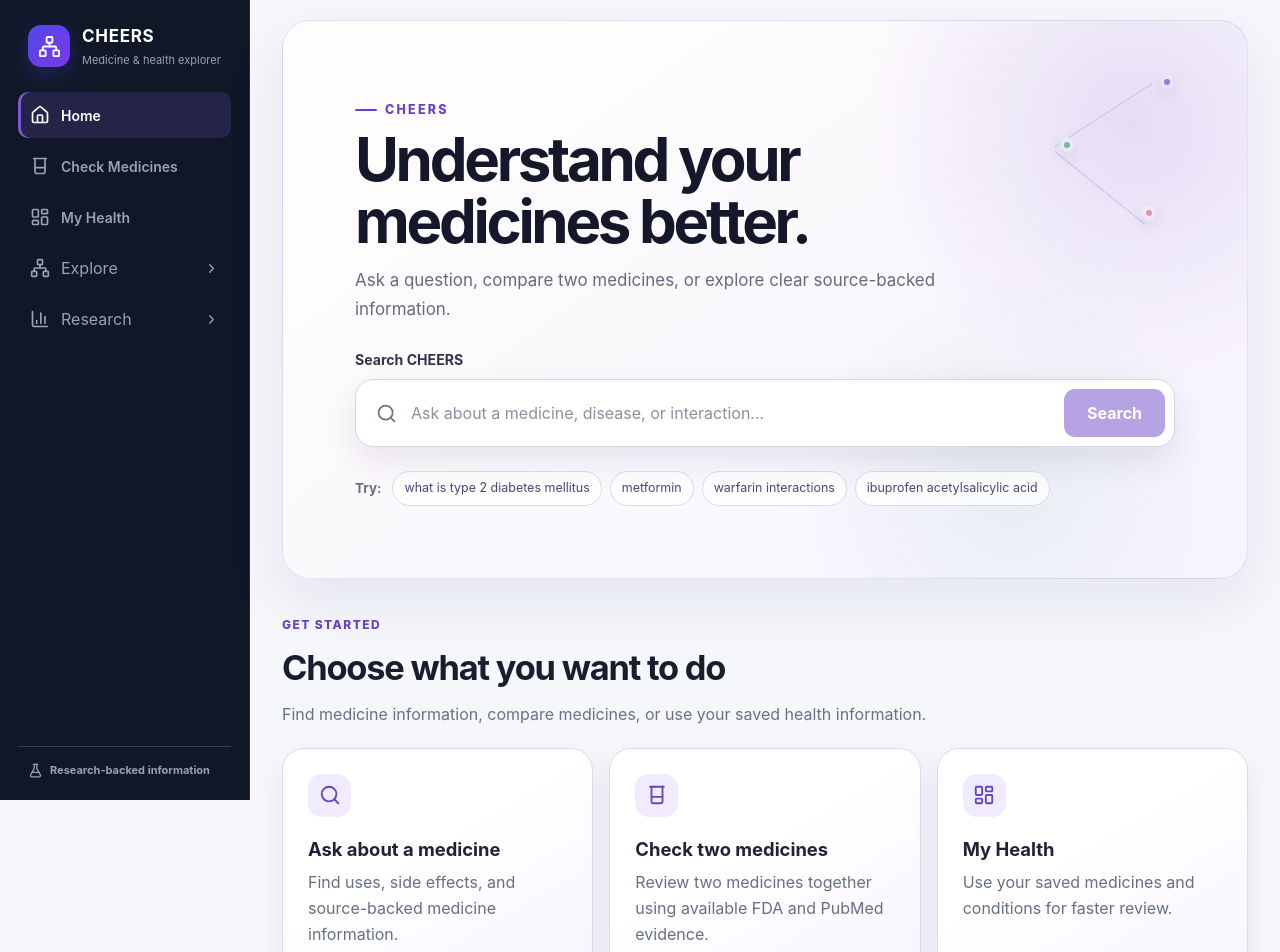
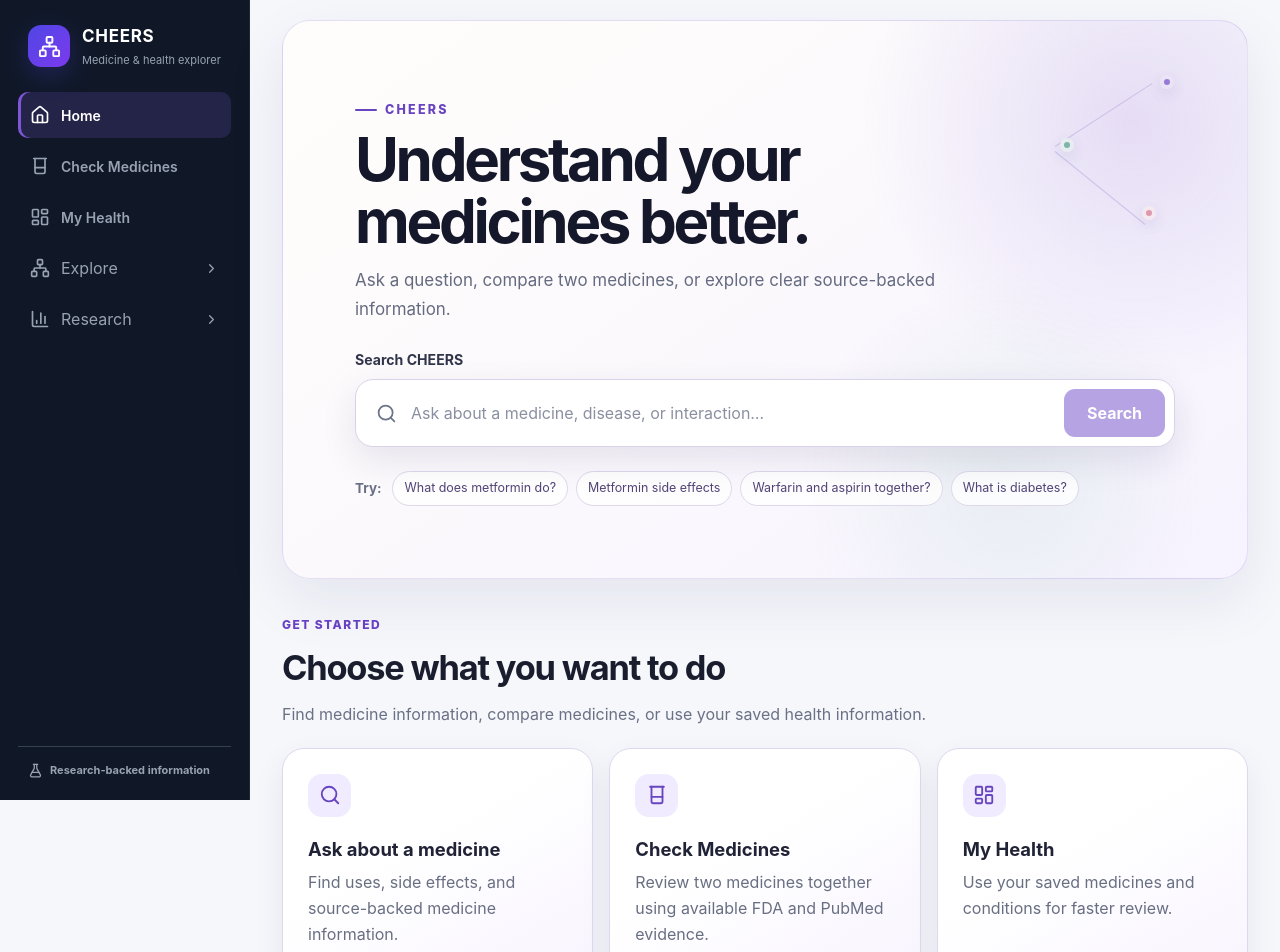
Before and after one commit to Tuvshinjargal03/CHEERS-PrimeKG-RGCN-DDI-Prediction_draft1, a React (Vite) app in the folder frontend/: page /graph#/overview in a window 1280 px wide. Shown: the top 952 px of the page. Built offline with nearby package versions, Linux system fonts and the light colour scheme.

Commit message:
Polish final CHEERS wording and layout

```diff
--- a/frontend/src/data/publicSearchExamples.js
+++ b/frontend/src/data/publicSearchExamples.js
@@ -1,6 +1,6 @@
 export const PUBLIC_SEARCH_EXAMPLES = [
-  'what is type 2 diabetes mellitus',
-  'metformin',
-  'warfarin interactions',
-  'ibuprofen acetylsalicylic acid',
+  'What does metformin do?',
+  'Metformin side effects',
+  'Warfarin and aspirin together?',
+  'What is diabetes?',
 ]
--- a/frontend/src/pages/Home.jsx
+++ b/frontend/src/pages/Home.jsx
@@ -9,7 +9,7 @@ import './PublicSearch.css'
 
 const PRIMARY_ACTIONS = [
   ['Ask about a medicine', 'Find uses, side effects, and source-backed medicine information.', 'Ask CHEERS', '/search', Search],
-  ['Check two medicines', 'Review two medicines together using available FDA and PubMed evidence.', 'Compare medicines', '/check', Beaker],
+  ['Check Medicines', 'Review two medicines together using available FDA and PubMed evidence.', 'Check Medicines', '/check', Beaker],
   ['My Health', 'Use your saved medicines and conditions for faster review.', 'Open My Health', '/my-health', LayoutDashboard],
 ]
 
--- a/frontend/src/pages/PublicSearch.css
+++ b/frontend/src/pages/PublicSearch.css
@@ -904,6 +904,8 @@
 }
 
 .public-answer-actions a {
+  min-width: 0;
+  max-width: 100%;
   padding: 9px 12px;
   border: 1px solid var(--answer-border);
   border-radius: 10px;
@@ -912,6 +914,7 @@
   font-size: 0.8rem;
   font-weight: 730;
   text-decoration: none;
+  overflow-wrap: anywhere;
 }
 
 .public-answer-actions a:hover,
@@ -1523,6 +1526,8 @@
 .public-inline-links a,
 .public-advanced-links a {
   display: inline-flex;
+  min-width: 0;
+  max-width: 100%;
   min-height: 42px;
   align-items: center;
   gap: 8px;
@@ -1534,6 +1539,7 @@
   font-size: 0.84rem;
   font-weight: 730;
   text-decoration: none;
+  overflow-wrap: anywhere;
 }
 
 .public-inline-links a:hover,
@@ -1617,6 +1623,9 @@
 }
 
 .public-source-chip {
+  min-width: 0;
+  max-width: 100%;
+  overflow-wrap: anywhere;
   padding: 5px 9px;
   border: 1px solid #ddd7ea;
   border-radius: 999px;
@@ -1645,9 +1654,9 @@
   color: var(--answer-accent);
 }
 
-.public-pair-medicines span { display: grid; gap: 2px; }
-.public-pair-medicines strong { color: #303346; }
-.public-pair-medicines small { color: #7b8090; font-size: 0.72rem; }
+.public-pair-medicines span { display: grid; min-width: 0; gap: 2px; }
+.public-pair-medicines strong { color: #303346; overflow-wrap: anywhere; }
+.public-pair-medicines small { color: #7b8090; font-size: 0.72rem; overflow-wrap: anywhere; }
 
 .public-answer-details {
   padding: 14px 17px;
--- a/frontend/src/pages/PublicSearch.jsx
+++ b/frontend/src/pages/PublicSearch.jsx
@@ -47,10 +47,10 @@ const FOOD_LIFESTYLE_TOPIC_LABELS = {
 }
 
 const NATURAL_QUESTION_EXAMPLES = [
-  'Can I take warfarin with ibuprofen?',
-  'Is metformin used for type 2 diabetes mellitus?',
-  'What medicines are used for type 2 diabetes mellitus?',
+  'What does metformin do?',
   'Metformin side effects',
+  'Warfarin and aspirin together?',
+  'What is diabetes?',
 ]
 
 const PUBLIC_SEARCH_TIMEOUT_MS = 65_000
@@ -58,12 +58,12 @@ const SLOW_SEARCH_NOTICE_MS = 10_000
 
 const DESTINATION_DETAILS = {
   pair_external_evidence: {
-    title: 'Review medicine-pair sources',
+    title: 'Review sources',
     description: 'Open independent openFDA and PubMed information retrieved for this pair.',
     icon: Beaker,
   },
   pair_graph_context: {
-    title: 'Explore shared biomedical connections',
+    title: 'Explore relationships',
     description: 'View available gene/protein and disease relationships in the knowledge graph.',
     icon: Network,
   },
@@ -184,8 +184,8 @@ function DrugInformationState({ entity }) {
         <div className="public-answer-actions">
           <Link to={medicinePath}>View medicine</Link>
           <Link to={`${medicinePath}?section=side-effects`}>Side effects</Link>
-          <Link to={`/check?drug_a_id=${encodeURIComponent(entity.entity_id)}`}>Check medicines</Link>
-          <Link to={`${medicinePath}?section=uses`}>Original label information</Link>
+          <Link to={`/check?drug_a_id=${encodeURIComponent(entity.entity_id)}`}>Check Medicines</Link>
+          <Link to={`${medicinePath}?section=uses`}>Original source</Link>
         </div>
       </div>
     </section>
@@ -275,7 +275,7 @@ function DiseaseNutritionSearchState({ answer, disease }) {
         )}
       </div>
       <Link className="public-view-all-medicines" to={destination}>
-        {available ? 'View Nutrition & lifestyle' : 'View disease information'}
+        {available ? 'View Nutrition & lifestyle' : 'View disease'}
         <ArrowRight size={17} aria-hidden="true" />
       </Link>
     </section>
@@ -340,9 +340,9 @@ function DrugDiseaseAnswer({ answer }) {
         )}
       </div>
       <div className="public-answer-actions" aria-label="Medicine and condition actions">
-        <Link to={`/medicines/${encodeURIComponent(drug.entity_id)}`}>View {drug.name}</Link>
-        <Link to={`/diseases/${encodeURIComponent(disease.entity_id)}`}>View {sentenceCase(disease.name)}</Link>
-        <Link to={`/check?drug_a_id=${encodeURIComponent(drug.entity_id)}`}>Check {drug.name} with another medicine</Link>
+        <Link to={`/medicines/${encodeURIComponent(drug.entity_id)}`}>View medicine</Link>
+        <Link to={`/diseases/${encodeURIComponent(disease.entity_id)}`}>View disease</Link>
+        <Link to={`/check?drug_a_id=${encodeURIComponent(drug.entity_id)}`}>Check Medicines</Link>
       </div>
       {(answer.source_scope || answer.safety_note) && (
         <div className="public-answer-boundary">
@@ -457,8 +457,8 @@ function ResultActions({ intent, entity }) {
       <Link to={medicinePath}>View medicine</Link>
       <Link to={`${medicinePath}?section=uses`}>Uses</Link>
       <Link to={`${medicinePath}?section=side-effects`}>Side effects</Link>
-      <Link to={`/check?drug_a_id=${encodeURIComponent(entity.entity_id)}`}>Check medicines</Link>
-      <Link to={`${medicinePath}?section=${intent === 'drug_side_effects' ? 'side-effects' : 'uses'}`}>Original label information</Link>
+      <Link to={`/check?drug_a_id=${encodeURIComponent(entity.entity_id)}`}>Check Medicines</Link>
+      <Link to={`${medicinePath}?section=${intent === 'drug_side_effects' ? 'side-effects' : 'uses'}`}>Original source</Link>
     </div>
   )
 }
@@ -497,10 +497,10 @@ function TreatmentQuestionNextSteps({ medicine }) {
         <h2 id="treatment-next-steps">Review information without choosing a treatment</h2>
       </div>
       <div className="public-answer-actions">
-        <Link to={medicinePath}>{medicine ? `View ${medicine.name}` : 'Find a medicine profile'}</Link>
-        {medicine && <Link to={`${medicinePath}?section=uses`}>Review uses</Link>}
-        {medicine && <Link to={`${medicinePath}?section=side-effects`}>Review side effects</Link>}
-        <Link to={checkerPath}>Check two medicines</Link>
+        <Link to={medicinePath}>{medicine ? 'View medicine' : 'Find a medicine profile'}</Link>
+        {medicine && <Link to={`${medicinePath}?section=uses`}>Uses</Link>}
+        {medicine && <Link to={`${medicinePath}?section=side-effects`}>Side effects</Link>}
+        <Link to={checkerPath}>Check Medicines</Link>
       </div>
     </section>
   )
@@ -594,7 +594,7 @@ function PairDestinations({ data, includeChecker = false }) {
           <Link to={`/check?${checkerParams}`} className="public-destination-card">
             <span><Pill size={20} /></span>
             <div>
-              <h3>Open Medicine Checker</h3>
+              <h3>Check Medicines</h3>
               <p>Review the same pair with its source details and available context.</p>
             </div>
             <ArrowRight size={18} aria-hidden="true" />
@@ -712,7 +712,7 @@ function EmptyOrUnknownState({ hasQuery }) {
         <div className="public-answer-actions">
           <Link to="/medicines">Browse medicines</Link>
           <Link to="/diseases">Browse diseases</Link>
-          <Link to="/check">Check two medicines</Link>
+          <Link to="/check">Check Medicines</Link>
         </div>
       )}
     </section>
```
Also changed, not shown: 2 other files (tests, documents, lock files or other folders).
